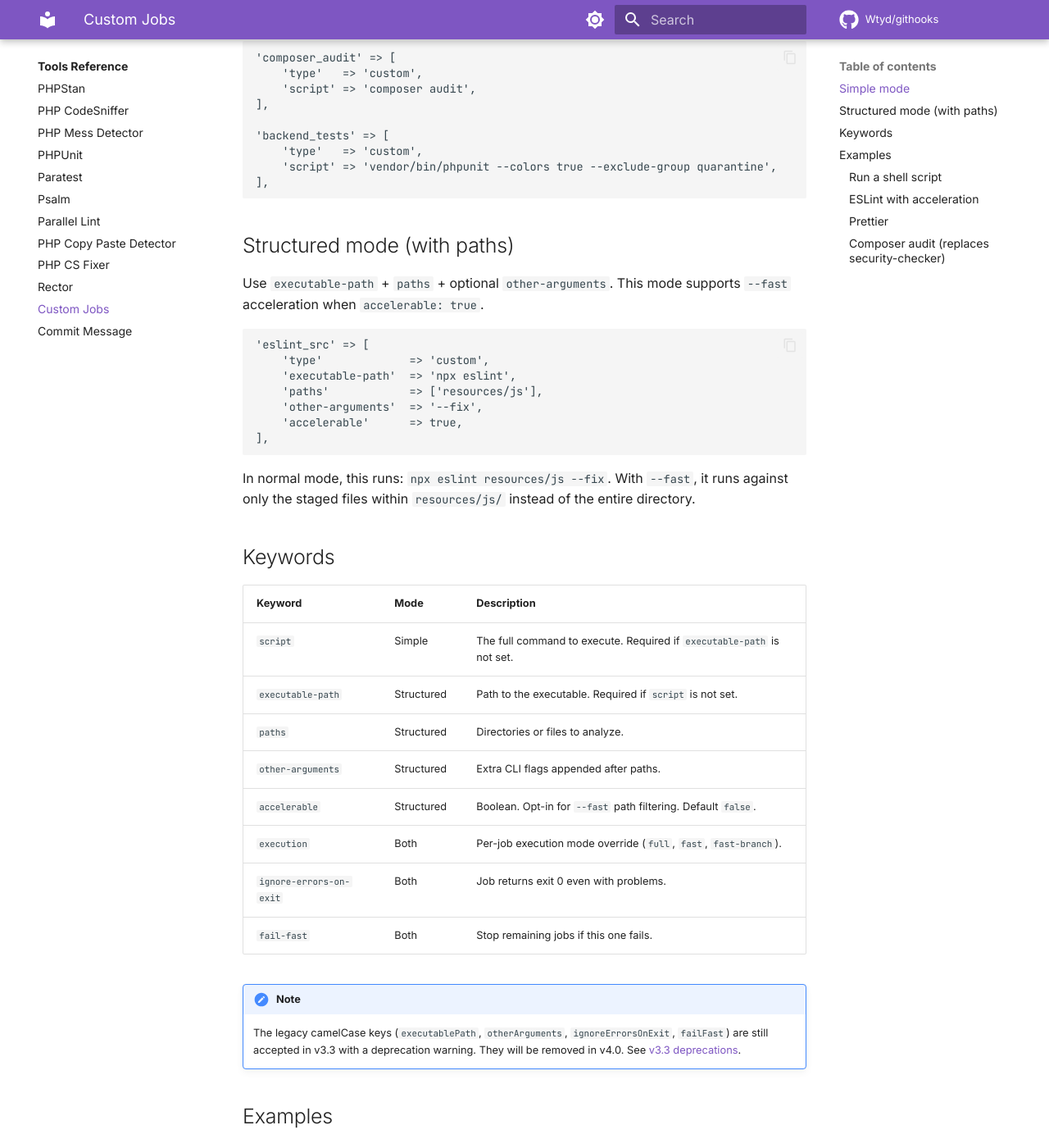
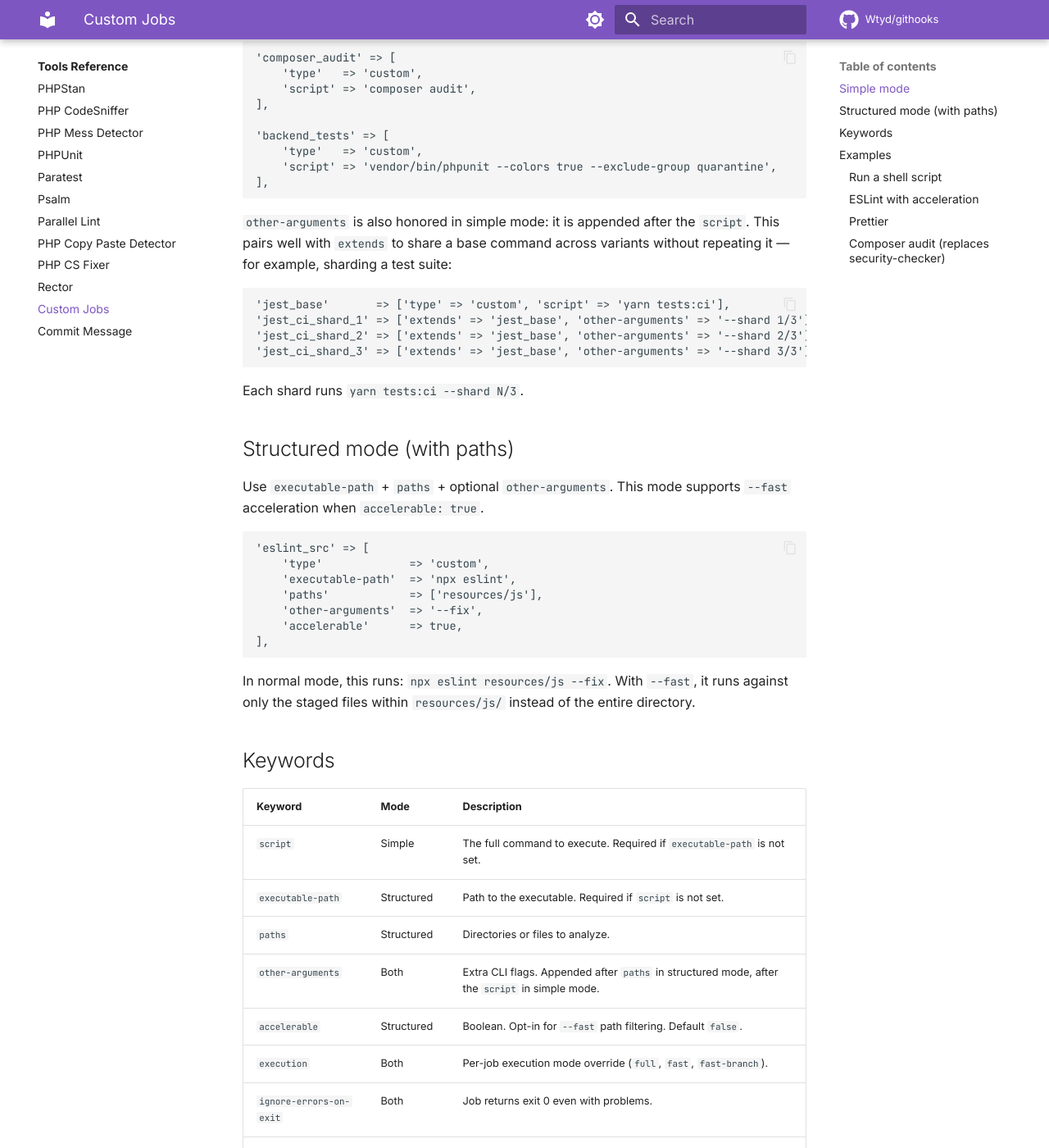
Before and after one commit to Wtyd/githooks, an MkDocs documentation site: the page built from docs/tools/custom.md, in a window 1280 px wide and 1400 px high, scrolled down 462 px. Shown: the whole window at 82% size. Built offline with MkDocs 1.6.1 and Material for MkDocs 9.7.7, drawn with Linux system fonts in a browser that asks for light colours; comment, search, counter and statistics services are not loaded.

Commit message:
docs(custom-job): document other-arguments in simple mode
Reflect that `custom` jobs without `paths` now honor `other-arguments`:
the keyword table marks it as applicable to both modes and the simple-mode
section gains the extends-based sharding example. Add a Fixed entry to the
3.5 changelog.

Co-Authored-By: Claude Opus 4.8 (1M context) <noreply@anthropic.com>

````diff
--- a/docs/tools/custom.md
+++ b/docs/tools/custom.md
@@ -20,6 +20,19 @@ Use the `script` key for the full command. Simple and direct, but does not suppo
     'script' => 'vendor/bin/phpunit --colors true --exclude-group quarantine',
 ],
 ```
+
+`other-arguments` is also honored in simple mode: it is appended after the
+`script`. This pairs well with `extends` to share a base command across
+variants without repeating it — for example, sharding a test suite:
+
+```php
+'jest_base'       => ['type' => 'custom', 'script' => 'yarn tests:ci'],
+'jest_ci_shard_1' => ['extends' => 'jest_base', 'other-arguments' => '--shard 1/3'],
+'jest_ci_shard_2' => ['extends' => 'jest_base', 'other-arguments' => '--shard 2/3'],
+'jest_ci_shard_3' => ['extends' => 'jest_base', 'other-arguments' => '--shard 3/3'],
+```
+
+Each shard runs `yarn tests:ci --shard N/3`.
 
 ## Structured mode (with paths)
 
@@ -44,7 +57,7 @@ In normal mode, this runs: `npx eslint resources/js --fix`. With `--fast`, it ru
 | `script` | Simple | The full command to execute. Required if `executable-path` is not set. |
 | `executable-path` | Structured | Path to the executable. Required if `script` is not set. |
 | `paths` | Structured | Directories or files to analyze. |
-| `other-arguments` | Structured | Extra CLI flags appended after paths. |
+| `other-arguments` | Both | Extra CLI flags. Appended after `paths` in structured mode, after the `script` in simple mode. |
 | `accelerable` | Structured | Boolean. Opt-in for `--fast` path filtering. Default `false`. |
 | `execution` | Both | Per-job execution mode override (`full`, `fast`, `fast-branch`). |
 | `ignore-errors-on-exit` | Both | Job returns exit 0 even with problems. |
````
Also changed, not shown: docs/changelog.md (+4 -0 lines).
